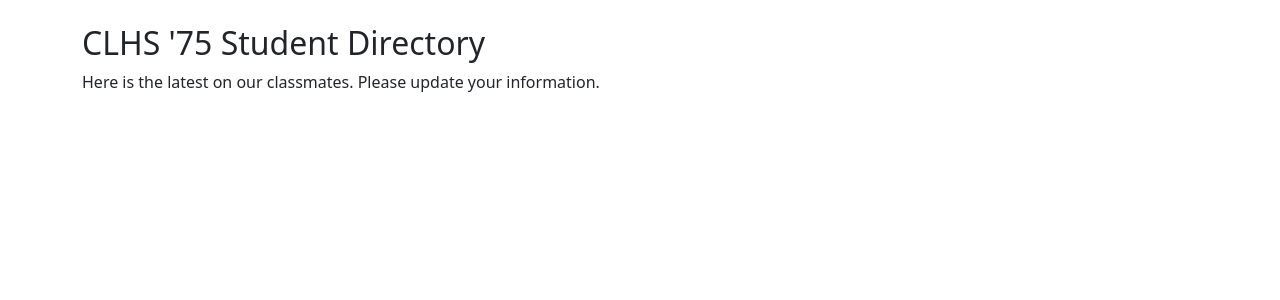
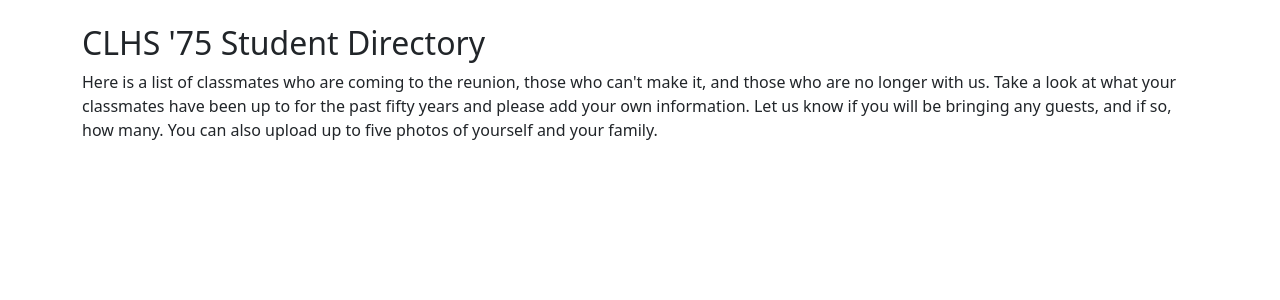
Before and after one commit to pdxalz/annie_server, a Python web app: template templates/students.html in a window 1280 px wide. Shown: the part 56-356 px from the top of the page. Run offline with Jinja, Linux system fonts and the light colour scheme; the template is opened without the code that fills it, so the values that code supplies are empty.

Commit message:
more cleanup of ui

```diff
--- a/templates/edit_profile.html
+++ b/templates/edit_profile.html
@@ -4,6 +4,8 @@
 
 {% block content %}
 <h2>Edit Profile for {{ student.full_name }}</h2>
+<a href="{{ request.url_for('change_password_page') }}" class="btn btn-info">Change Password</a>
+
 
 <form method="post" enctype="multipart/form-data">
     <div class="mb-3">
@@ -56,7 +58,6 @@
             {% endfor %}
         </div>
         {% endif %}
-    <a href="{{ request.url_for('change_password_page') }}" class="btn btn-info">Change Password</a>
     </div>
 
     {% if current_user.is_admin %}
--- a/templates/students.html
+++ b/templates/students.html
@@ -4,7 +4,10 @@
 
 {% block content %}
 <h2>CLHS '75 Student Directory</h2>
-<p>Here is the latest on our classmates. Please update your information.</p>
+<p>Here is a list of classmates who are coming to the reunion, those who can't make it,
+    and those who are no longer with us. Take a look at what your classmates have been up to for the past fifty years
+    and please add your own information.  Let us know if you will be bringing any guests, and if so, how many.
+    You can also upload up to five photos of yourself and your family. </p>
 
 <div class="list-group">
     {% set coming_students = [] %}
@@ -22,7 +25,7 @@
     {% endfor %}
 
     {% if coming_students %}
-    <h3>Coming</h3>
+    <h3>Classmates Coming to the Reunion</h3>
     {% for student in coming_students %}
         {% include 'student_card.html' %}
     {% endfor %}
```
